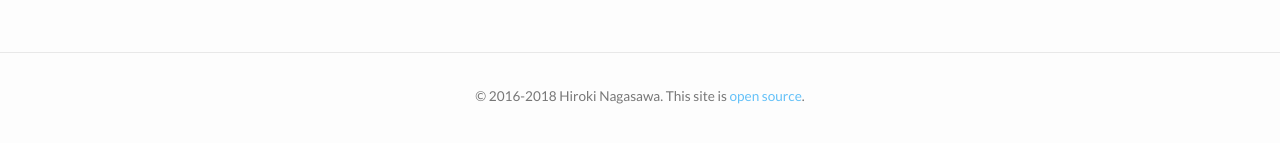
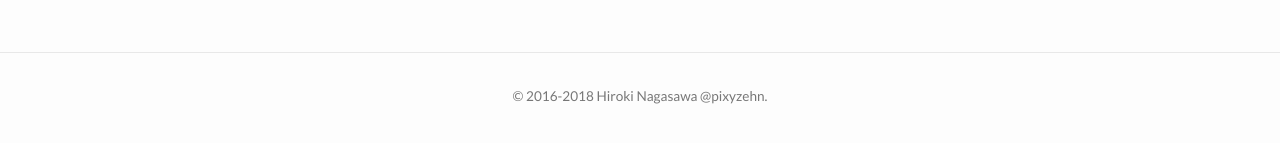
Before and after one commit to pixyzehn/pixyzehn.com, a Jekyll site: the page built from _posts/2016-07-01-hello-world.md, in a window 1280 px wide. Shown: the part 435-578 px from the top of the page. Built offline with Jekyll 4.4.1, drawn with Linux system fonts in a browser that asks for light colours; nearby versions of some CDN libraries; library files that are not in the unit come from our copies; comment, search, counter and statistics services are not loaded.

Commit message:
Update username

```diff
--- a/_config.yml
+++ b/_config.yml
@@ -5,8 +5,7 @@ description: 'Just another jekyll blog'
 keywords: 'Swift, pixyzehn, iOS, Objective-C, cocoa, Apple, Xcode, app store, programming'
 url: https://pixyzehn.com
 timezone: Europe/Lisbon
-twitter_username: pixyzehn
-github_username: pixyzehn
+username: pixyzehn
 
 links:
   repo: 'https://github.com/pixyzehn/pixyzehn.com'
--- a/_includes/footer.html
+++ b/_includes/footer.html
@@ -2,8 +2,7 @@
   <div class="wrapper">
     <p class="text-muted text-center">
       <small>
-        &copy; 2016-{{ site.time | date: '%Y' }} {{ site.author }}.
-        This site is <a href="{{ site.links.repo }}" target="_blank">open source</a>.
+          &copy; 2016-{{ site.time | date: '%Y' }} {{ site.author }} @{{ site.username }}.
       </small>
     </p>
   </div>
--- a/_includes/social_share.html
+++ b/_includes/social_share.html
@@ -3,7 +3,7 @@
       <div class="col-md-4 col-sm-4 col-xs-12 center">
          <div class="btn-group btn-group-justified" role="group">
             <div class="btn-group" role="group">
-               <a class="btn btn-default" href="https://twitter.com/intent/tweet?text={{ page.title | uri_escape }}%20{{ site.url }}{{ page.url }}%20via%20@{{ site.twitter_username }}" target="_blank">
+               <a class="btn btn-default" href="https://twitter.com/intent/tweet?text={{ page.title | uri_escape }}%20{{ site.url }}{{ page.url }}%20via%20@{{ site.username }}" target="_blank">
                   <i class="fa fa-lg fa-twitter" aria-hidden="true"></i>
                </a>
             </div>
```
